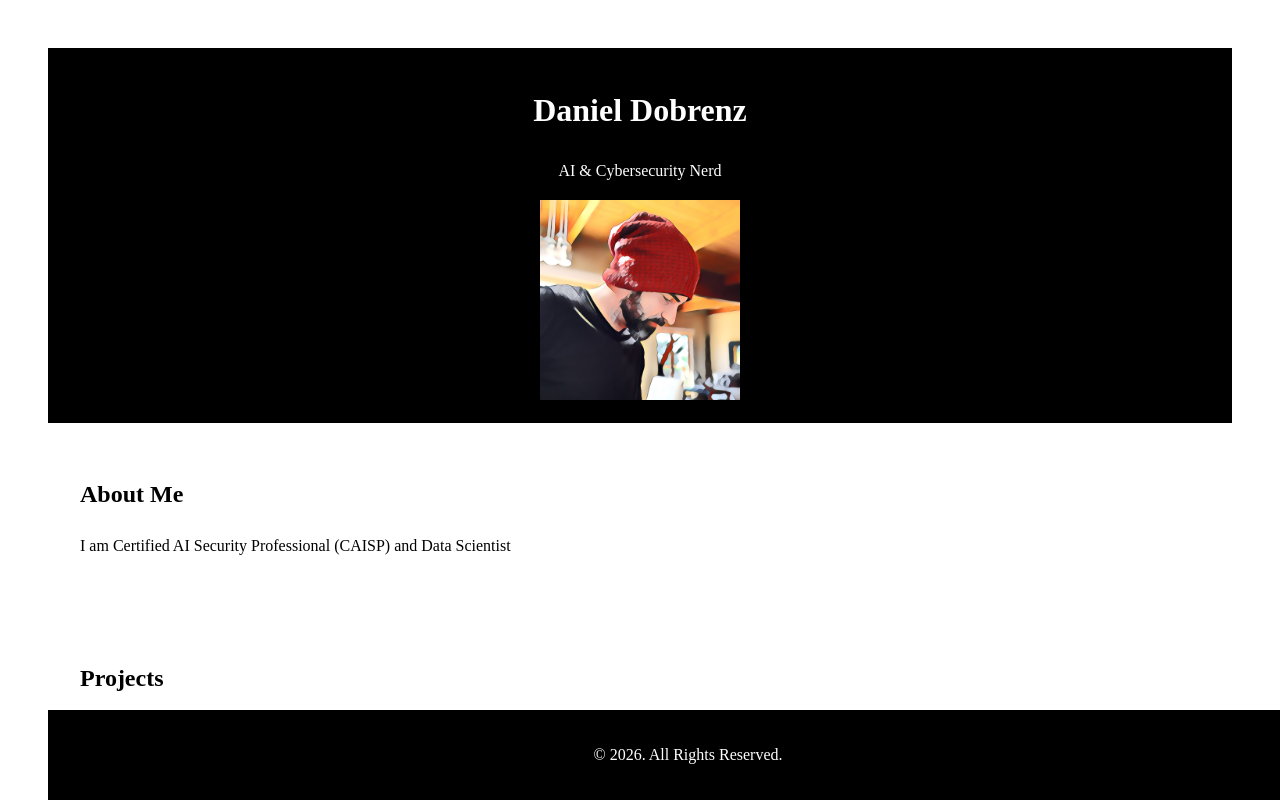
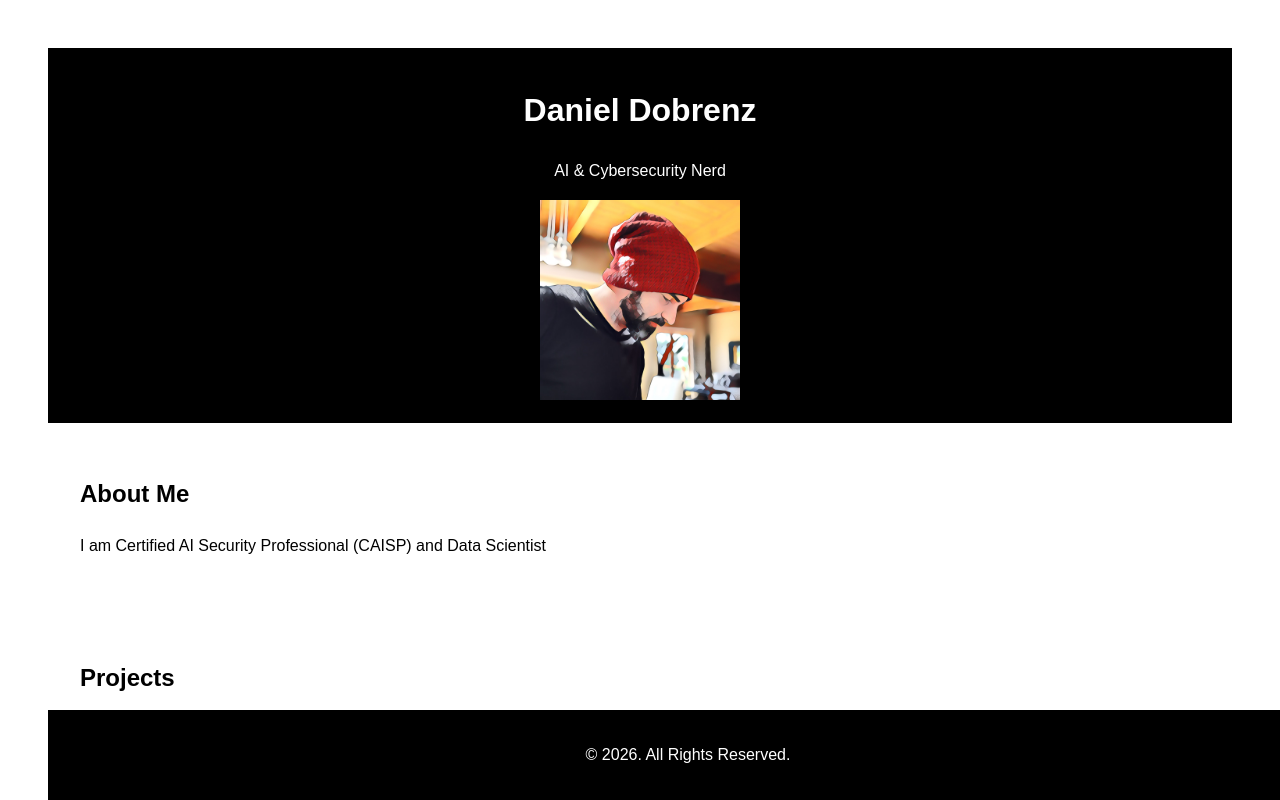
Before and after one commit to danieldobrenz/danieldobrenz.github.io, a plain HTML site: page index.html in a window 1280 px wide. Shown: the top 800 px of the page. Drawn offline with Linux system fonts and the light colour scheme.

Commit message:
changing font back to Arial

```diff
--- a/index.html
+++ b/index.html
@@ -6,7 +6,7 @@
     <title>Your Name - AI & Cybersecurity</title>
     <style>
         body {
-            font-family: ;
+            font-family: Arial;
             margin: 3rem;
             padding: 0;
             line-height: 1.6;
```
